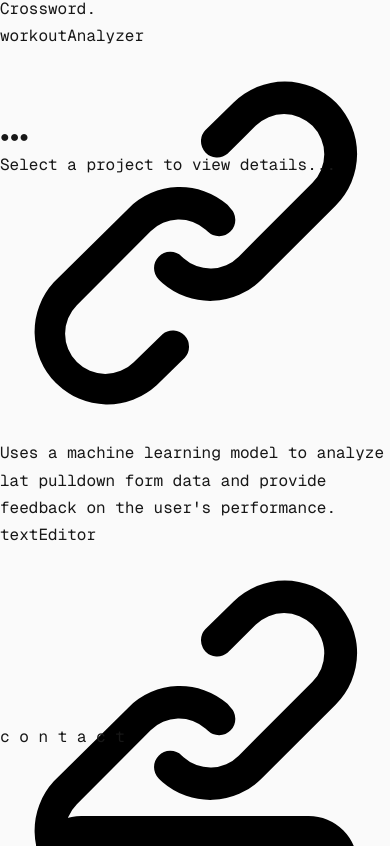
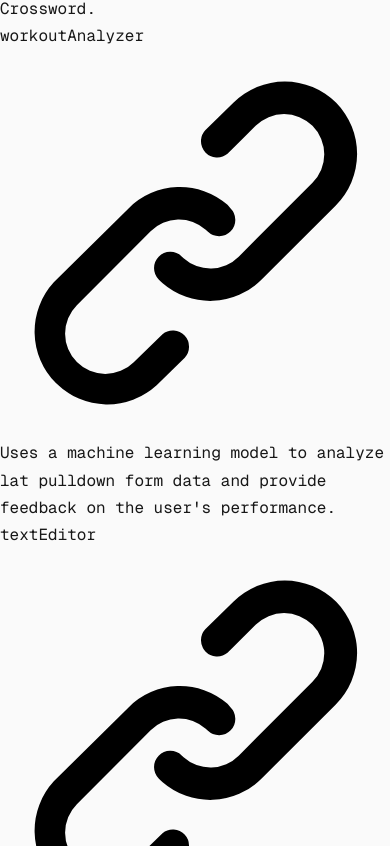
Before and after one commit to RivanJarjes/RivanJarjes.github.io, a Next.js app: page / in a window 390 px wide. Shown: the part 878-1724 px from the top of the page. Built offline with nearby package versions, Linux system fonts and the light colour scheme.

Commit message:
mobile scroll fix 2

```diff
--- a/src/app/projects.tsx
+++ b/src/app/projects.tsx
@@ -172,11 +172,12 @@ export default function Projects() {
                 <div className="grid grid-cols-1 lg:grid-cols-2 gap-8 mt-12">
                     {/* Project List */}
                     <div
-                        className="projects-scroll overflow-y-auto pr-4 order-2 lg:order-1"
+                        className="projects-scroll order-2 lg:order-1"
                         style={{
-                            height: 'calc(100vh - 8rem)',
-                            maxHeight: '600px',
-                            minHeight: '300px'
+                            height: 'auto',
+                            minHeight: 'auto',
+                            maxHeight: 'none',
+                            overflow: 'visible'
                         }}
                     >
                         {isLoading ? (
@@ -235,9 +236,9 @@ export default function Projects() {
                         ref={terminalRef}
                         className="bg-black rounded-lg p-4 sm:p-6 font-mono text-green-500 lg:sticky lg:top-24 terminal-scroll order-1 lg:order-2"
                         style={{
-                            height: 'calc(100vh - 8rem)',
-                            maxHeight: '600px',
-                            minHeight: '300px',
+                            height: selectedProject ? 'calc(100vh - 8rem)' : 'auto',
+                            maxHeight: selectedProject ? '600px' : 'auto',
+                            minHeight: selectedProject ? '300px' : 'auto',
                             overflowY: selectedProject ? 'auto' : 'hidden'
                         }}
                     >
```
